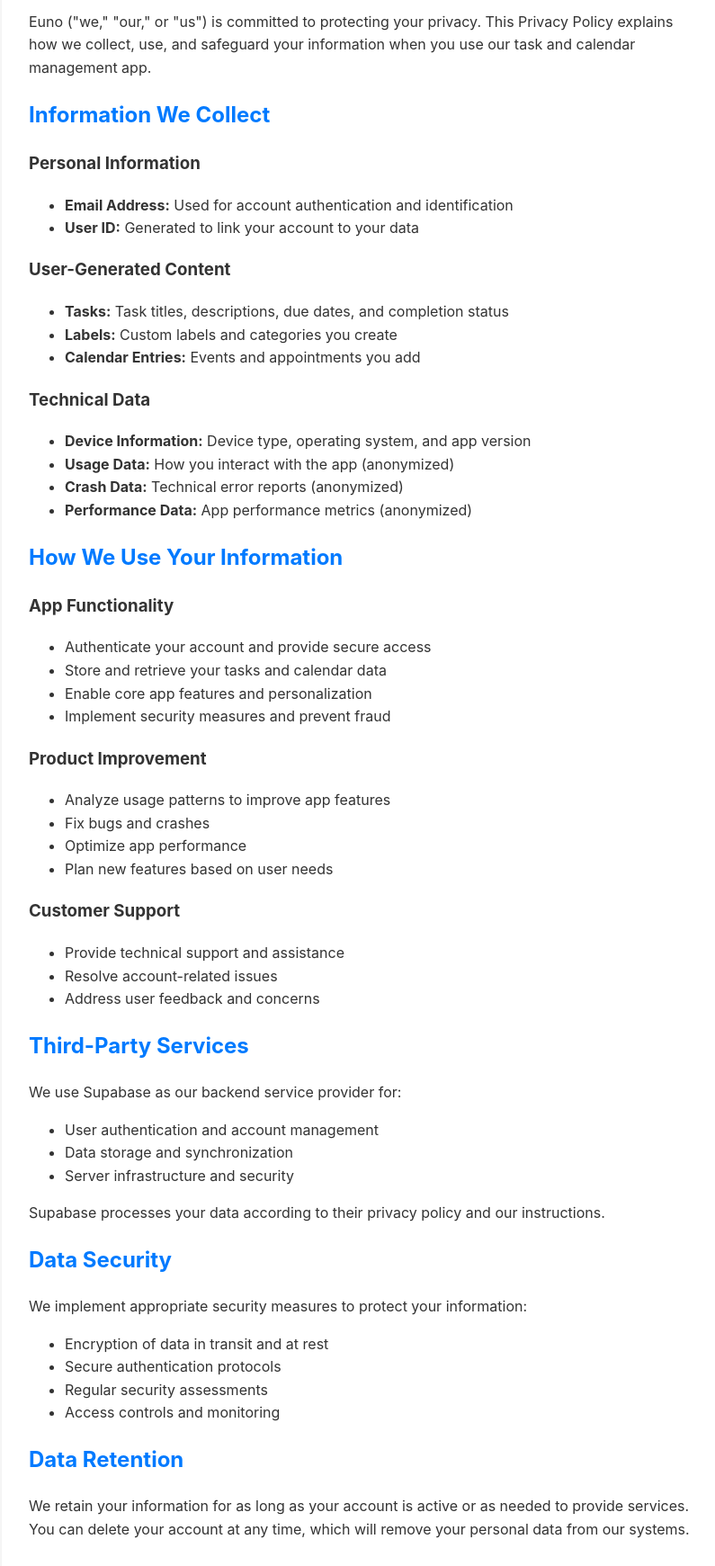
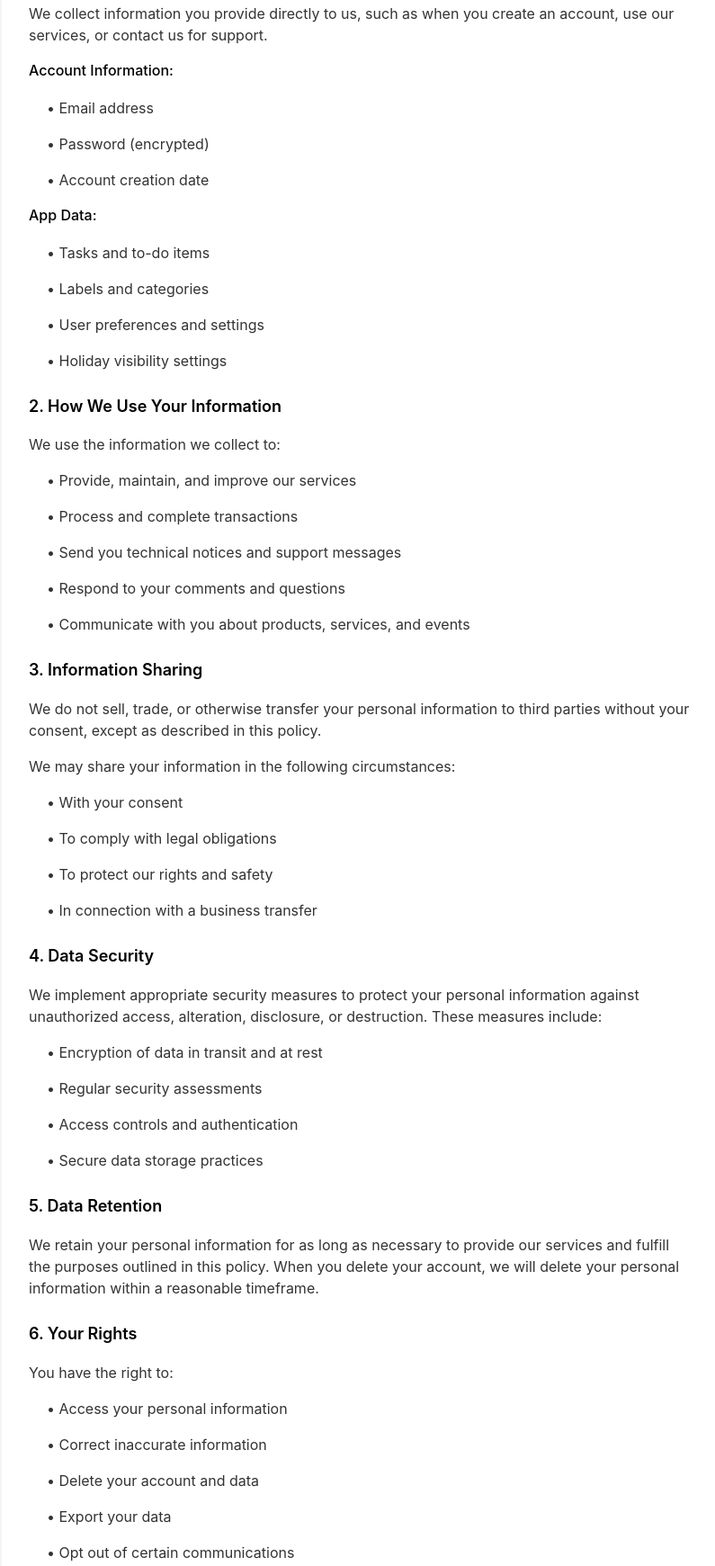
Before and after one commit to jakobikeh/euno, a website: page privacy-policy.html in a window 1280 px wide. Shown: the part 236-1977 px from the top of the page at 90% size, without its empty margins (238-1033 px from the left). Drawn offline with Linux system fonts and the light colour scheme.

Commit message:
Update privacy policy to match app content exactly

```diff
--- a/privacy-policy.html
+++ b/privacy-policy.html
@@ -26,6 +26,44 @@
             color: #666;
             font-style: italic;
         }
+        .section-title {
+            font-size: 18px;
+            font-weight: 600;
+            color: #000;
+            margin-top: 25px;
+            margin-bottom: 10px;
+        }
+        .subsection-title {
+            font-size: 16px;
+            font-weight: 500;
+            color: #000;
+            margin-top: 15px;
+            margin-bottom: 5px;
+        }
+        .text {
+            font-size: 16px;
+            line-height: 24px;
+            color: #333;
+            margin-bottom: 15px;
+        }
+        .bullet-point {
+            font-size: 16px;
+            line-height: 24px;
+            color: #333;
+            margin-left: 20px;
+            margin-bottom: 5px;
+        }
+        .footer {
+            margin-top: 40px;
+            margin-bottom: 40px;
+            padding-top: 20px;
+            border-top: 1px solid #E5E5E5;
+        }
+        .footer-text {
+            font-size: 14px;
+            color: #666;
+            text-align: center;
+        }
     </style>
 </head>
 <body>
@@ -33,100 +71,102 @@
         <h1>Privacy Policy</h1>
         <p class="last-updated">Last updated: August 2, 2024</p>
 
-        <h2>Introduction</h2>
-        <p>Euno ("we," "our," or "us") is committed to protecting your privacy. This Privacy Policy explains how we collect, use, and safeguard your information when you use our task and calendar management app.</p>
+        <h2 class="section-title">1. Information We Collect</h2>
+        <p class="text">
+            We collect information you provide directly to us, such as when you create an account, use our services, or contact us for support.
+        </p>
 
-        <h2>Information We Collect</h2>
-        <h3>Personal Information</h3>
-        <ul>
-            <li><strong>Email Address:</strong> Used for account authentication and identification</li>
-            <li><strong>User ID:</strong> Generated to link your account to your data</li>
-        </ul>
+        <h3 class="subsection-title">Account Information:</h3>
+        <p class="bullet-point">• Email address</p>
+        <p class="bullet-point">• Password (encrypted)</p>
+        <p class="bullet-point">• Account creation date</p>
 
-        <h3>User-Generated Content</h3>
-        <ul>
-            <li><strong>Tasks:</strong> Task titles, descriptions, due dates, and completion status</li>
-            <li><strong>Labels:</strong> Custom labels and categories you create</li>
-            <li><strong>Calendar Entries:</strong> Events and appointments you add</li>
-        </ul>
+        <h3 class="subsection-title">App Data:</h3>
+        <p class="bullet-point">• Tasks and to-do items</p>
+        <p class="bullet-point">• Labels and categories</p>
+        <p class="bullet-point">• User preferences and settings</p>
+        <p class="bullet-point">• Holiday visibility settings</p>
 
-        <h3>Technical Data</h3>
-        <ul>
-            <li><strong>Device Information:</strong> Device type, operating system, and app version</li>
-            <li><strong>Usage Data:</strong> How you interact with the app (anonymized)</li>
-            <li><strong>Crash Data:</strong> Technical error reports (anonymized)</li>
-            <li><strong>Performance Data:</strong> App performance metrics (anonymized)</li>
-        </ul>
+        <h2 class="section-title">2. How We Use Your Information</h2>
+        <p class="text">
+            We use the information we collect to:
+        </p>
+        <p class="bullet-point">• Provide, maintain, and improve our services</p>
+        <p class="bullet-point">• Process and complete transactions</p>
+        <p class="bullet-point">• Send you technical notices and support messages</p>
+        <p class="bullet-point">• Respond to your comments and questions</p>
+        <p class="bullet-point">• Communicate with you about products, services, and events</p>
 
-        <h2>How We Use Your Information</h2>
-        <h3>App Functionality</h3>
-        <ul>
-            <li>Authenticate your account and provide secure access</li>
-            <li>Store and retrieve your tasks and calendar data</li>
-            <li>Enable core app features and personalization</li>
-            <li>Implement security measures and prevent fraud</li>
-        </ul>
+        <h2 class="section-title">3. Information Sharing</h2>
+        <p class="text">
+            We do not sell, trade, or otherwise transfer your personal information to third parties without your consent, except as described in this policy.
+        </p>
+        <p class="text">
+            We may share your information in the following circumstances:
+        </p>
+        <p class="bullet-point">• With your consent</p>
+        <p class="bullet-point">• To comply with legal obligations</p>
+        <p class="bullet-point">• To protect our rights and safety</p>
+        <p class="bullet-point">• In connection with a business transfer</p>
 
-        <h3>Product Improvement</h3>
-        <ul>
-            <li>Analyze usage patterns to improve app features</li>
-            <li>Fix bugs and crashes</li>
-            <li>Optimize app performance</li>
-            <li>Plan new features based on user needs</li>
-        </ul>
+        <h2 class="section-title">4. Data Security</h2>
+        <p class="text">
+            We implement appropriate security measures to protect your personal information against unauthorized access, alteration, disclosure, or destruction. These measures include:
+        </p>
+        <p class="bullet-point">• Encryption of data in transit and at rest</p>
+        <p class="bullet-point">• Regular security assessments</p>
+        <p class="bullet-point">• Access controls and authentication</p>
+        <p class="bullet-point">• Secure data storage practices</p>
 
-        <h3>Customer Support</h3>
-        <ul>
-            <li>Provide technical support and assistance</li>
-            <li>Resolve account-related issues</li>
-            <li>Address user feedback and concerns</li>
-        </ul>
+        <h2 class="section-title">5. Data Retention</h2>
+        <p class="text">
+            We retain your personal information for as long as necessary to provide our services and fulfill the purposes outlined in this policy. When you delete your account, we will delete your personal information within a reasonable timeframe.
+        </p>
 
-        <h2>Third-Party Services</h2>
-        <p>We use Supabase as our backend service provider for:</p>
-        <ul>
-            <li>User authentication and account management</li>
-            <li>Data storage and synchronization</li>
-            <li>Server infrastructure and security</li>
-        </ul>
-        <p>Supabase processes your data according to their privacy policy and our instructions.</p>
+        <h2 class="section-title">6. Your Rights</h2>
+        <p class="text">
+            You have the right to:
+        </p>
+        <p class="bullet-point">• Access your personal information</p>
+        <p class="bullet-point">• Correct inaccurate information</p>
+        <p class="bullet-point">• Delete your account and data</p>
+        <p class="bullet-point">• Export your data</p>
+        <p class="bullet-point">• Opt out of certain communications</p>
 
-        <h2>Data Security</h2>
-        <p>We implement appropriate security measures to protect your information:</p>
-        <ul>
-            <li>Encryption of data in transit and at rest</li>
-            <li>Secure authentication protocols</li>
-            <li>Regular security assessments</li>
-            <li>Access controls and monitoring</li>
-        </ul>
+        <h2 class="section-title">7. Third-Party Services</h2>
+        <p class="text">
+            Our app uses Supabase for data storage and authentication. Supabase's privacy practices are governed by their own privacy policy. We encourage you to review their privacy policy to understand how they handle your data.
+        </p>
 
-        <h2>Data Retention</h2>
-        <p>We retain your information for as long as your account is active or as needed to provide services. You can delete your account at any time, which will remove your personal data from our systems.</p>
+        <h2 class="section-title">8. Children's Privacy</h2>
+        <p class="text">
+            Our services are not intended for children under 13 years of age. We do not knowingly collect personal information from children under 13. If you are a parent or guardian and believe your child has provided us with personal information, please contact us.
+        </p>
 
-        <h2>Your Rights</h2>
-        <p>You have the right to:</p>
-        <ul>
-            <li>Access your personal data</li>
-            <li>Correct inaccurate information</li>
-            <li>Delete your account and data</li>
-            <li>Export your data</li>
-            <li>Opt out of certain data collection</li>
-        </ul>
+        <h2 class="section-title">9. International Transfers</h2>
+        <p class="text">
+            Your information may be transferred to and processed in countries other than your own. We ensure that such transfers comply with applicable data protection laws.
+        </p>
 
-        <h2>Children's Privacy</h2>
-        <p>Our app is not intended for children under 13. We do not knowingly collect personal information from children under 13.</p>
+        <h2 class="section-title">10. Changes to This Policy</h2>
+        <p class="text">
+            We may update this privacy policy from time to time. We will notify you of any changes by posting the new policy on this page and updating the "Last updated" date.
+        </p>
 
-        <h2>Changes to This Policy</h2>
-        <p>We may update this Privacy Policy from time to time. We will notify you of any changes by posting the new Privacy Policy on this page and updating the "Last updated" date.</p>
-
-        <h2>Contact Us</h2>
-        <p>If you have any questions about this Privacy Policy, please contact us at:</p>
+        <h2 class="section-title">11. Contact Us</h2>
+        <p class="text">
+            If you have any questions about this privacy policy or our data practices, please contact us at:
+        </p>
         <ul>
             <li>Email: jakobikeh3@gmail.com</li>
             <li>Developer: Ja'Kobi Keh</li>
         </ul>
 
-        <p>Thank you for using Euno!</p>
+        <div class="footer">
+            <p class="footer-text">
+                This privacy policy is effective as of the date listed above and will remain in effect except with respect to any changes in its provisions in the future.
+            </p>
+        </div>
     </div>
 </body>
 </html>
```
